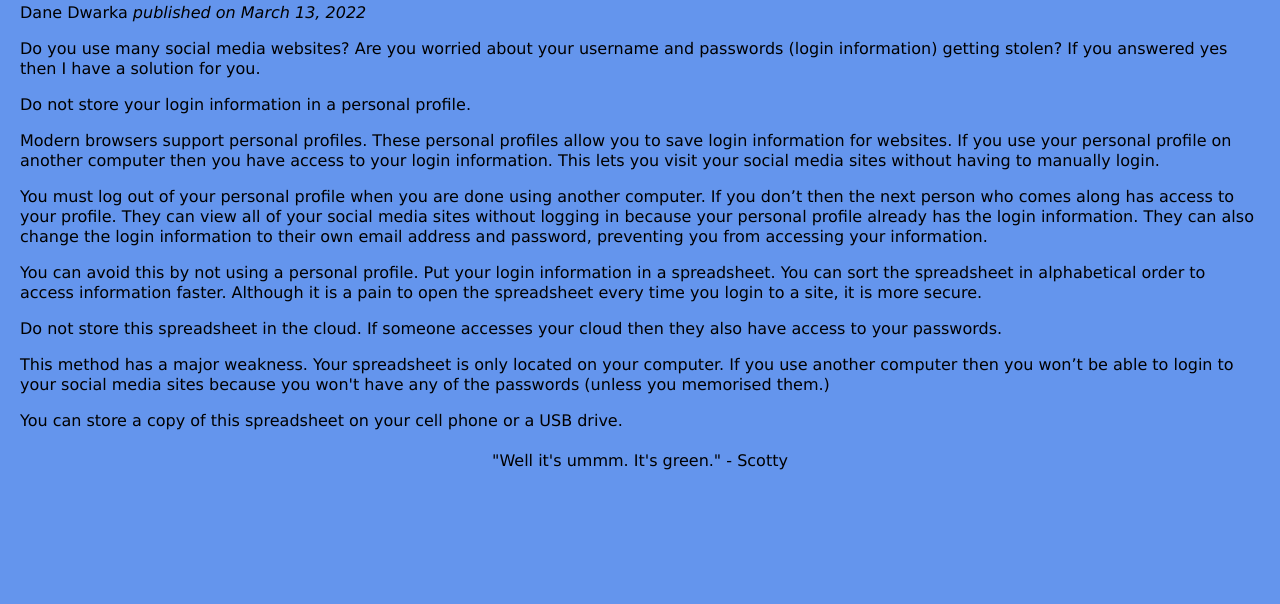
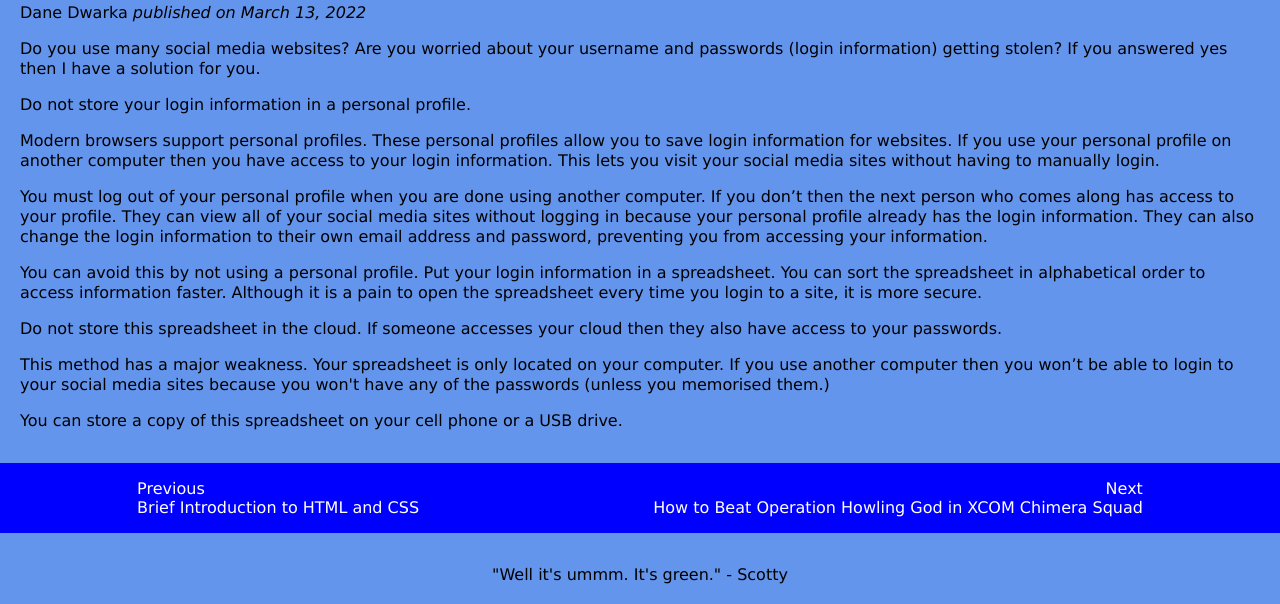
Before and after one commit to StellarSnow/Personal-Portfolio, a website: page src/pages/blog-entry3.html in a window 1280 px wide. Shown: the part 448-1052 px from the top of the page. Before the commit the page ends 938 px from the top, so only its background shows below. Drawn offline with Linux system fonts and the light colour scheme.

Commit message:
Add Next and Previous Buttons to Blog Entry 3

```diff
--- a/src/css/style.css
+++ b/src/css/style.css
@@ -125,6 +125,39 @@ figcaption {
 
 h2.blog-title {
   text-align: center;
+}
+
+.blog-next-prev {
+  display: flex;
+  flex-direction: row;
+  flex-wrap: nowrap;
+  justify-content: space-around;
+  align-items: baseline;
+  margin-top: 2em;
+  margin-bottom: 2em;
+  background-color: blue;
+  color: white;
+  padding-top: 1em;
+  padding-bottom: 1em;
+}
+
+.blog-next-prev:hover {
+  cursor: pointer;
+}
+
+.blog-next-prev a {
+  text-decoration: none;
+  color: white;
+}
+
+.blog-prev {
+  text-align: left;
+  margin-left: 20px;
+}
+
+.blog-next {
+  text-align: right;
+  margin-right: 20px;
 }
 
 .blog-entry p,
--- a/src/pages/blog-entry3.html
+++ b/src/pages/blog-entry3.html
@@ -44,6 +44,17 @@
       won’t be able to login to your social media sites because you won't have any of the passwords (unless you memorised them.)</p>
       <p>You can store a copy of this spreadsheet on your cell phone or a USB drive.</p>
     </section>
+
+    <section class="blog-next-prev">
+      <a class="blog-prev" href="./blog-entry2.html">
+        <div>Previous</div>
+        <div>Brief Introduction to HTML and CSS</div>
+      </a>
+      <a class="blog-next" href="./blog-entry4.html">
+        <div>Next</div>
+        <div>How to Beat Operation Howling God in XCOM Chimera Squad</div>
+      </a>
+    </section>
   </main>
   <footer>
     <p id="memorable-quote"></p>
```
